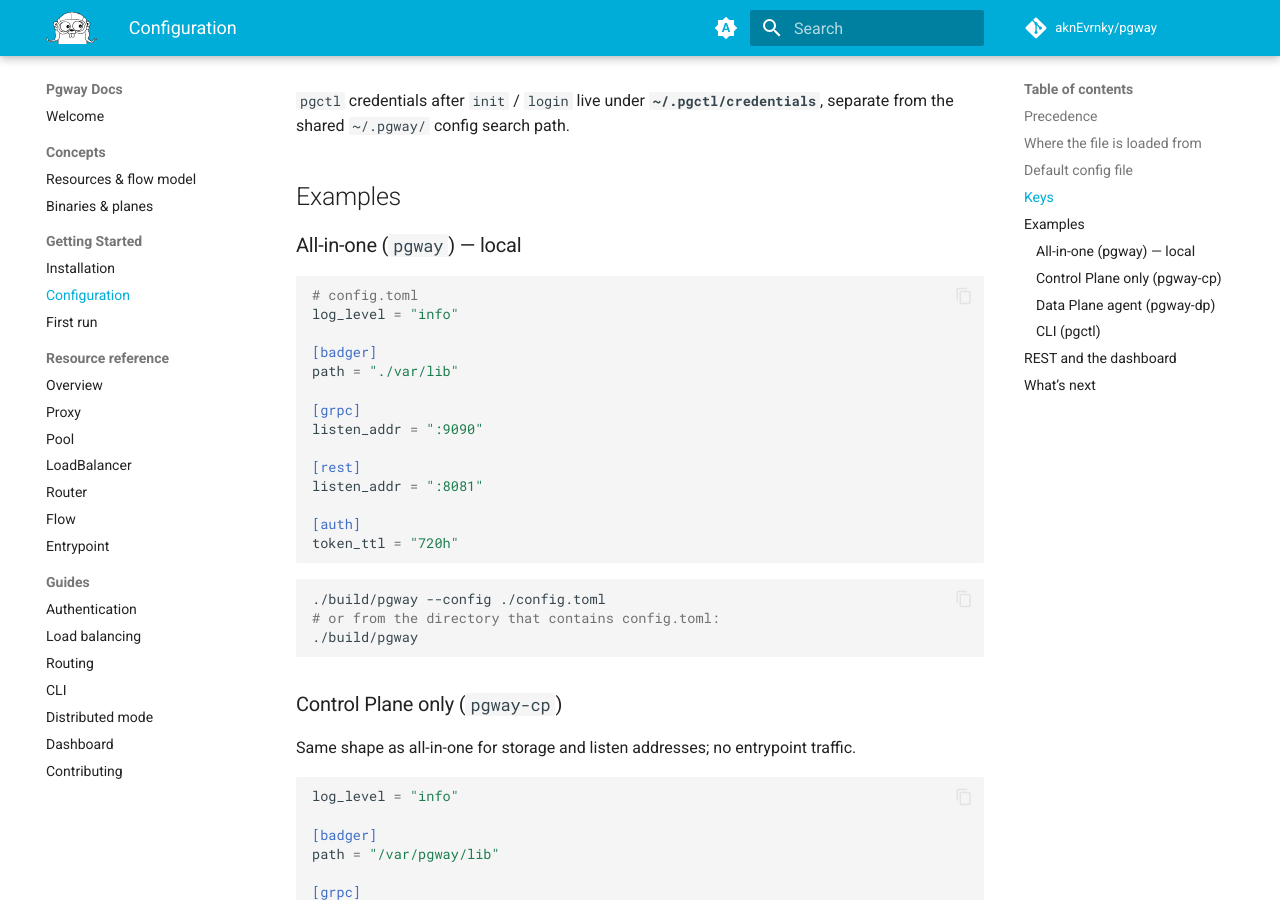
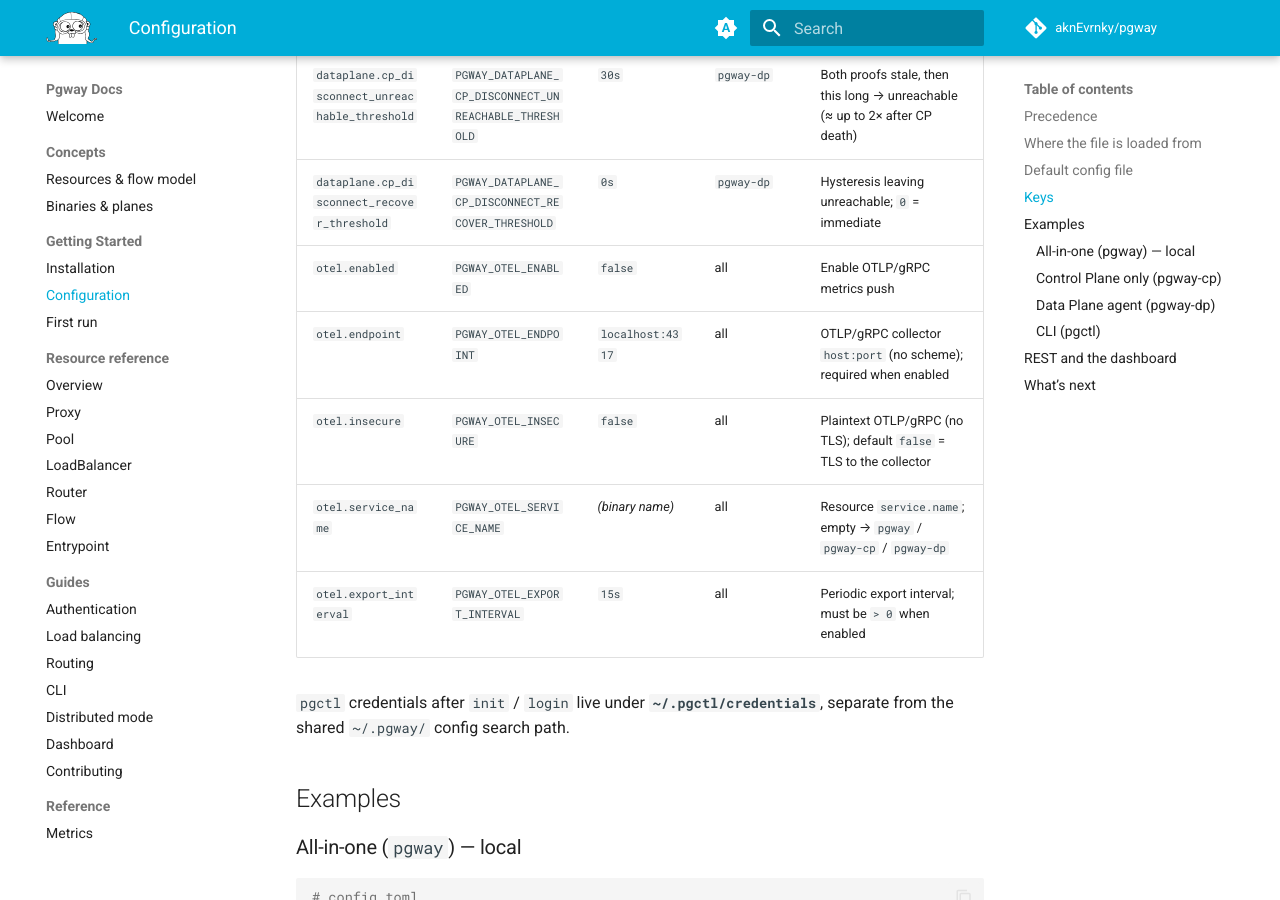
Before and after one commit to aknEvrnky/pgway-docs, an MkDocs documentation site: the page built from docs/getting-started/configuration.md, in a window 1280 px wide and 900 px high, scrolled down 6224 px. Built offline with MkDocs 1.6.1 and Material for MkDocs 9.7.7, drawn with Linux system fonts in a browser that asks for light colours; comment, search, counter and statistics services are not loaded; some of the changed text lies outside the part shown.

Commit message:
docs: document OTel metrics config and otel.insecure TLS flag

````diff
--- a/docs/getting-started/configuration.md
+++ b/docs/getting-started/configuration.md
@@ -146,6 +146,16 @@
 cp_disconnect_unreachable_threshold = "30s"
 # Hysteresis before leaving unreachable once proofs are fresh again. 0 = immediate.
 cp_disconnect_recover_threshold = "0s"
+
+[otel]
+# Opt-in OpenTelemetry metrics (OTLP/gRPC push). Off by default.
+enabled = false
+# OTLP/gRPC collector host:port (no scheme).
+endpoint = "localhost:4317"
+# Resource service.name; empty → binary default (pgway / pgway-cp / pgway-dp).
+service_name = ""
+# Periodic metric export interval.
+export_interval = "15s"
 ```
 
 ## Keys
@@ -187,6 +197,11 @@
 | `dataplane.cp_disconnect_strategy` | `PGWAY_DATAPLANE_CP_DISCONNECT_STRATEGY` | `fail_open` | `pgway-dp` | `fail_open` \| `fail_closed` when CP unreachable |
 | `dataplane.cp_disconnect_unreachable_threshold` | `PGWAY_DATAPLANE_CP_DISCONNECT_UNREACHABLE_THRESHOLD` | `30s` | `pgway-dp` | Both proofs stale, then this long → unreachable (≈ up to 2× after CP death) |
 | `dataplane.cp_disconnect_recover_threshold` | `PGWAY_DATAPLANE_CP_DISCONNECT_RECOVER_THRESHOLD` | `0s` | `pgway-dp` | Hysteresis leaving unreachable; `0` = immediate |
+| `otel.enabled` | `PGWAY_OTEL_ENABLED` | `false` | all | Enable OTLP/gRPC metrics push |
+| `otel.endpoint` | `PGWAY_OTEL_ENDPOINT` | `localhost:4317` | all | OTLP/gRPC collector `host:port` (no scheme); required when enabled |
+| `otel.insecure` | `PGWAY_OTEL_INSECURE` | `false` | all | Plaintext OTLP/gRPC (no TLS); default `false` = TLS to the collector |
+| `otel.service_name` | `PGWAY_OTEL_SERVICE_NAME` | *(binary name)* | all | Resource `service.name`; empty → `pgway` / `pgway-cp` / `pgway-dp` |
+| `otel.export_interval` | `PGWAY_OTEL_EXPORT_INTERVAL` | `15s` | all | Periodic export interval; must be `> 0` when enabled |
 
 `pgctl` credentials after `init` / `login` live under **`~/.pgctl/credentials`**, separate from the shared `~/.pgway/` config search path.
 
--- a/mkdocs.yml
+++ b/mkdocs.yml
@@ -95,3 +95,5 @@
       - Distributed mode: guides/distributed.md
       - Dashboard: guides/dashboard.md
       - Contributing: guides/contributing.md
+  - Reference:
+      - Metrics: reference/metrics.md
````
Also changed, not shown: docs/reference/metrics.md (added, +60 -0 lines).
